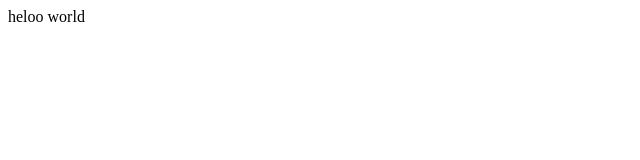
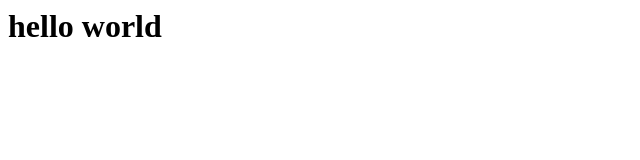
Before and after one commit to umeshrapolu29/aspire44, a plain HTML site: page index.html in a window 1280 px wide. Shown: the whole page, without its empty margins (0-640 px from the left). Drawn offline with Linux system fonts and the light colour scheme.

Commit message:
first commit

```diff
--- a/index.html
+++ b/index.html
@@ -1,6 +1,6 @@
 <html>
+<head></head>
+<title></title>
 
-<head></head>
-
-<body>heloo world</body>
+<body><h1>hello world</h1></body>
 </html>
```
Also changed, not shown: New Text Document.txt (deleted).
